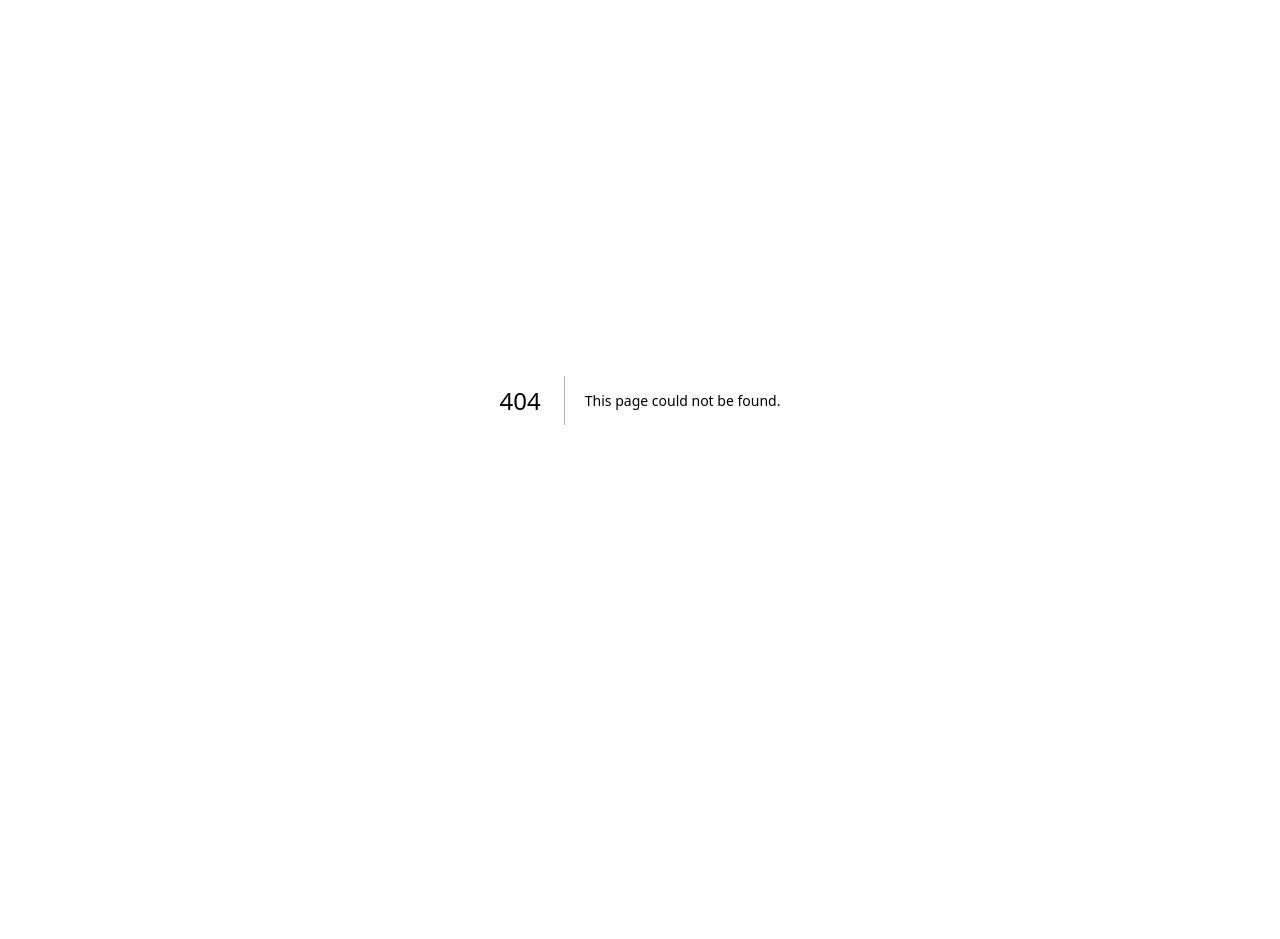
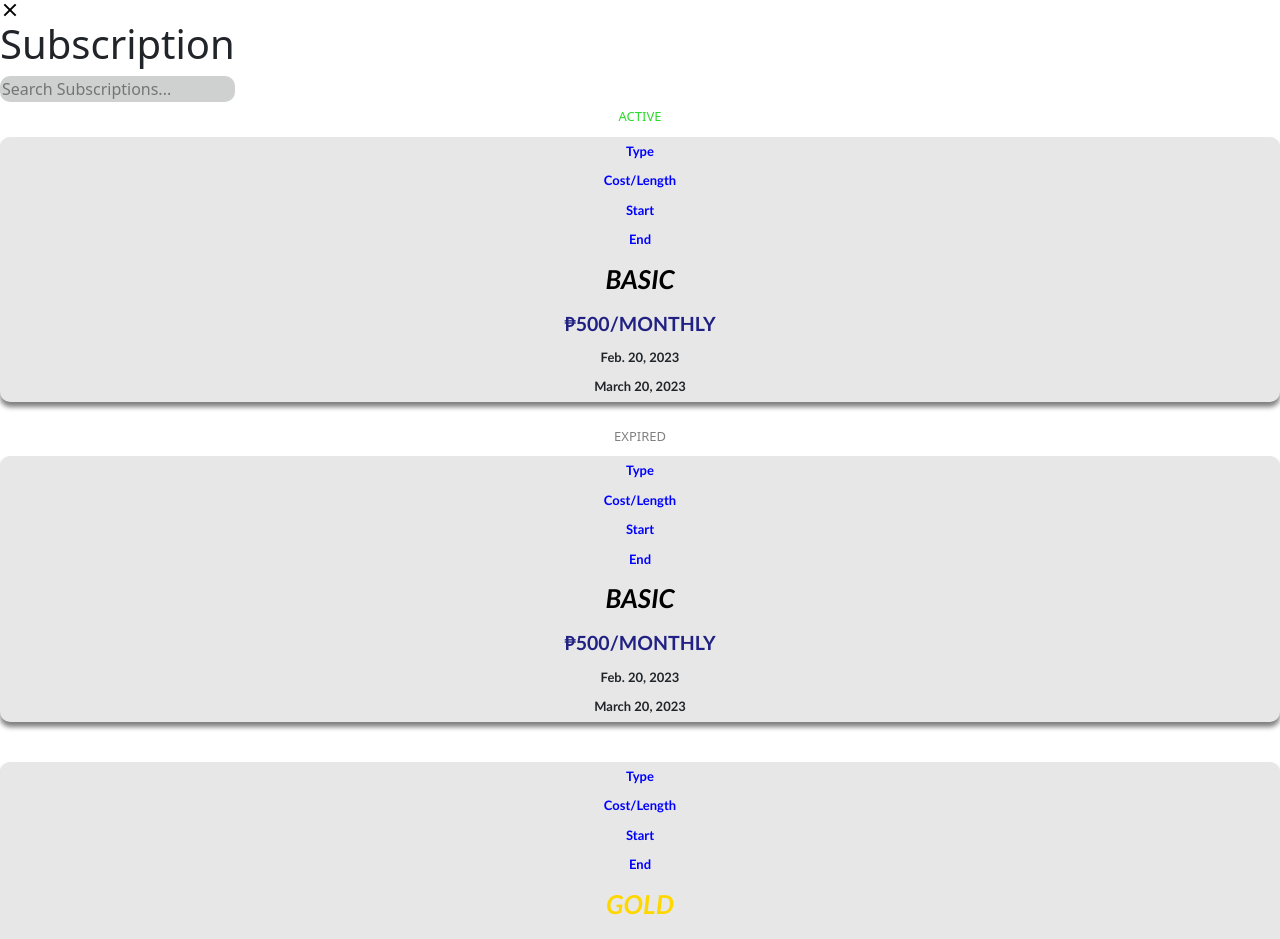
Before and after one commit to keenplify/sbit3j-payment, a Next.js app: page /subscription in a window 1280 px wide. Before the commit this address had no page. Shown: the top 939 px of the page. Before the commit the page ends 800 px from the top, so only its background shows below. Built offline with nearby package versions, Linux system fonts and the light colour scheme.

Commit message:
add subscription

```diff
--- /dev/null
+++ b/src/pages/subscription.tsx
@@ -0,0 +1,102 @@
+
+import Link from "next/link";
+export default function Subscription() {
+
+  return (
+
+
+    <div>
+      <div className="close-button"></div>
+      <h1>Subscription</h1>
+      <div className="Sub">
+        <i className="fa fa-search" aria-hidden="true"></i>
+        <input type="text" placeholder="Search Subscriptions..." />
+      </div>
+
+      <div className="Active">
+        <div>ACTIVE</div>
+      </div>
+
+      <div className="table">
+  <div className="row blue">
+    <div className="cell">Type</div>
+    <div className="cell">Cost/Length</div>
+    <div className="cell">Start</div>
+    <div className="cell">End</div>
+  </div>
+  <div className="row">
+    <div className="cell1">BASIC</div>
+    <div className="cell4">₱500/MONTHLY</div>
+    <div className="cell">Feb. 20, 2023</div>
+    <div className="cell">March 20, 2023</div>
+  </div>
+</div>
+
+
+      <div className="Expired">
+        <div>EXPIRED</div>
+      </div>
+      <div className="table">
+  <div className="row blue">
+    <div className="cell">Type</div>
+    <div className="cell">Cost/Length</div>
+    <div className="cell">Start</div>
+    <div className="cell">End</div>
+  </div>
+  <div className="row">
+    <div className="cell1">BASIC</div>
+    <div className="cell4">₱500/MONTHLY</div>
+    <div className="cell">Feb. 20, 2023</div>
+    <div className="cell">March 20, 2023</div>
+  </div>
+</div>
+<br></br>
+<div className="table">
+  <div className="row blue">
+    <div className="cell">Type</div>
+    <div className="cell">Cost/Length</div>
+    <div className="cell">Start</div>
+    <div className="cell">End</div>
+  </div>
+  <div className="row">
+    <div className="cell2">GOLD</div>
+    <div className="cell4">₱1500/ANNUAL</div>
+    <div className="cell">Feb. 20, 2023</div>
+    <div className="cell">March 20, 2023</div>
+  </div>
+</div>
+<br></br>
+
+<div className="table">
+  <div className="row blue">
+    <div className="cell">Type</div>
+    <div className="cell">Cost/Length</div>
+    <div className="cell">Start</div>
+    <div className="cell">End</div>
+  </div>
+  <div className="row">
+    <div className="cell1">BASIC</div>
+    <div className="cell4">₱500/MONTHLY</div>
+    <div className="cell">Feb. 20, 2023</div>
+    <div className="cell">March 20, 2023</div>
+  </div>
+</div>
+
+<br></br>
+<div className="table">
+  <div className="row blue">
+    <div className="cell">Type</div>
+    <div className="cell">Cost/Length</div>
+    <div className="cell">Start</div>
+    <div className="cell">End</div>
+  </div>
+  <div className="row">
+    <div className="cell3">PLUS+</div>
+    <div className="cell4">₱1000/BIANNUAL</div>
+    <div className="cell">Feb. 20, 2023</div>
+    <div className="cell">March 20, 2023</div>
+  </div>
+</div>
+   </div>
+  );
+}
--- a/src/styles/globals.css
+++ b/src/styles/globals.css
@@ -5,3 +5,165 @@
 .accordion-button{
     display: block;
 }
+
+
+.Sub .h3{
+  background-color: rgb(255, 255, 255);
+  text-align: left center;
+  font-size: 250%;
+  align-items: center;
+  border-radius: 10px;
+  padding-bottom: 50px;
+}
+
+.Sub > input {
+  border: none;
+  outline: none;
+  background-color: rgb(206, 209, 208);
+  border-radius: 10px;
+  margin-bottom: 5px;
+}
+
+
+
+.Active {
+  text-align: center;
+  color: rgb(44, 218, 44);
+  font-size: small;
+  margin-bottom: 10px;
+}
+
+.Expired {
+  text-align: center;
+  color: gray;
+  margin-top: 25px;
+  font-size: small;
+  margin-bottom: 10px;
+}
+
+.table {
+  display: table;
+  width: 100%;
+  border-collapse: collapse;
+  font-family: Calibri, sans-serif;
+  background-color: #e7e7e7;
+  font-weight: bold;
+  font-size: small;
+  text-align: center;
+  align-self: center;
+  border-radius: 10px; /* Added a border-radius of 10 pixels */
+  box-shadow: 0px 5px 5px rgba(0, 0, 0, 0.5); /* Added a shadow to the bottom border */
+  margin-bottom: 10px;
+}
+
+.table2 {
+  display: table;
+  width: 100%;
+  border-collapse: collapse;
+  text-align: center;
+  align-self: center;
+  border-radius: 10px; /* Added a border-radius of 10 pixels */
+  box-shadow: 0px 5px 5px rgba(0, 0, 0, 0.5); /* Added a shadow to the bottom border */
+}
+
+.row {
+  display: table-row;
+}
+
+.cell {
+  display: table-cell;
+  padding: 5px;
+  font-size: 100%;
+
+}
+
+
+.cell2 {
+  display: table-cell;
+  padding: 5px;
+  color: gold;
+  font-size: 200%;
+  font-style: italic;
+}
+
+.cell1 {
+  display: table-cell;
+  padding: 5px;
+  color: black;
+  font-size: 200%;
+  font-style: italic;
+    font-style: italic;
+
+}
+
+.cell3 {
+  display: table-cell;
+  padding: 5px;
+  color: black;
+  font-size:200%;
+  font-style: italic;
+
+}
+
+.cell4 {
+  display: table-cell;
+  padding: 5px;
+  color: rgb(33, 33, 131);
+  font-size: 150%;
+}
+
+
+.blue {
+  font-family: Calibri, sans-serif;
+  font-weight: bold;
+  color: blue;
+  font-size: small;
+}
+
+/* First row */
+.row:first-child .cell {
+
+  border-radius: 10px; /* Added a border-radius of 10 pixels */
+}
+
+/* Last row */
+.row:last-child .cell {
+
+  border-radius: 10px; /* Added a border-radius of 10 pixels */
+}
+
+/* First column */
+.cell:first-child {
+  border-radius: 10px; /* Added a border-radius of 10 pixels */
+}
+
+/* Last column */
+.cell:last-child {
+
+  border-radius: 10px; /* Added a border-radius of 10 pixels */
+}
+.close-button {
+  width: 20px;
+  height: 20px;
+  position: relative;
+  cursor: pointer;
+}
+
+.close-button:before,
+.close-button:after {
+  content: '';
+  position: absolute;
+  top: 50%;
+  left: 50%;
+  width: 2px;
+  height: 16px;
+  background-color: black;
+}
+
+.close-button:before {
+  transform: translate(-50%, -50%) rotate(45deg);
+}
+
+.close-button:after {
+  transform: translate(-50%, -50%) rotate(-45deg);
+}
```
